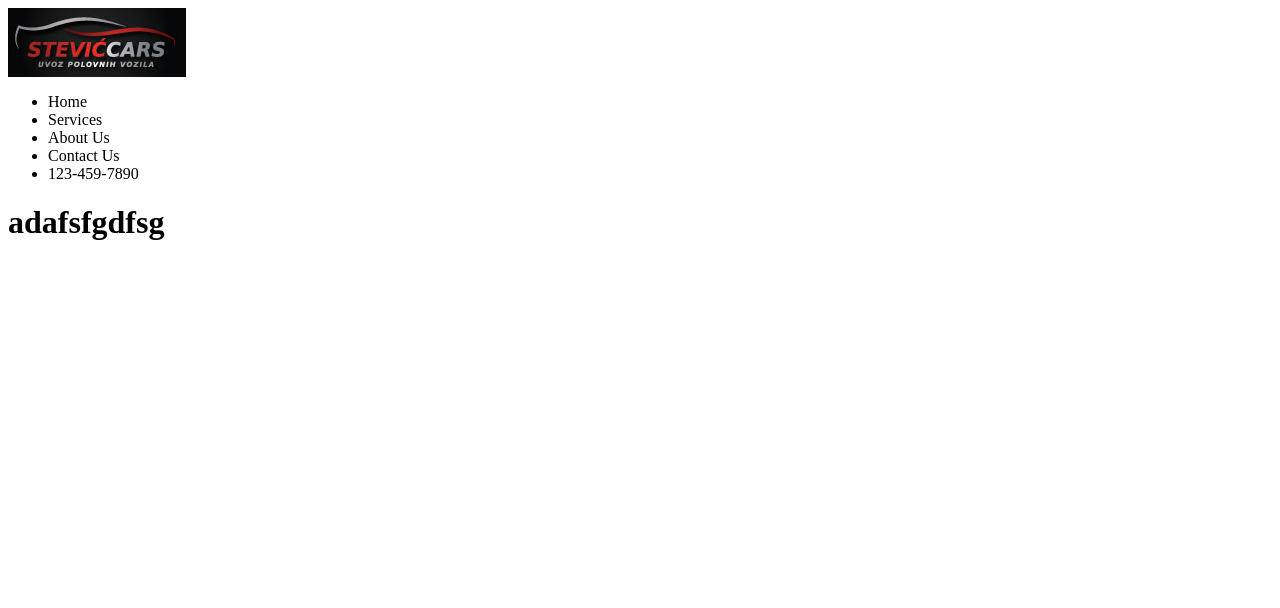
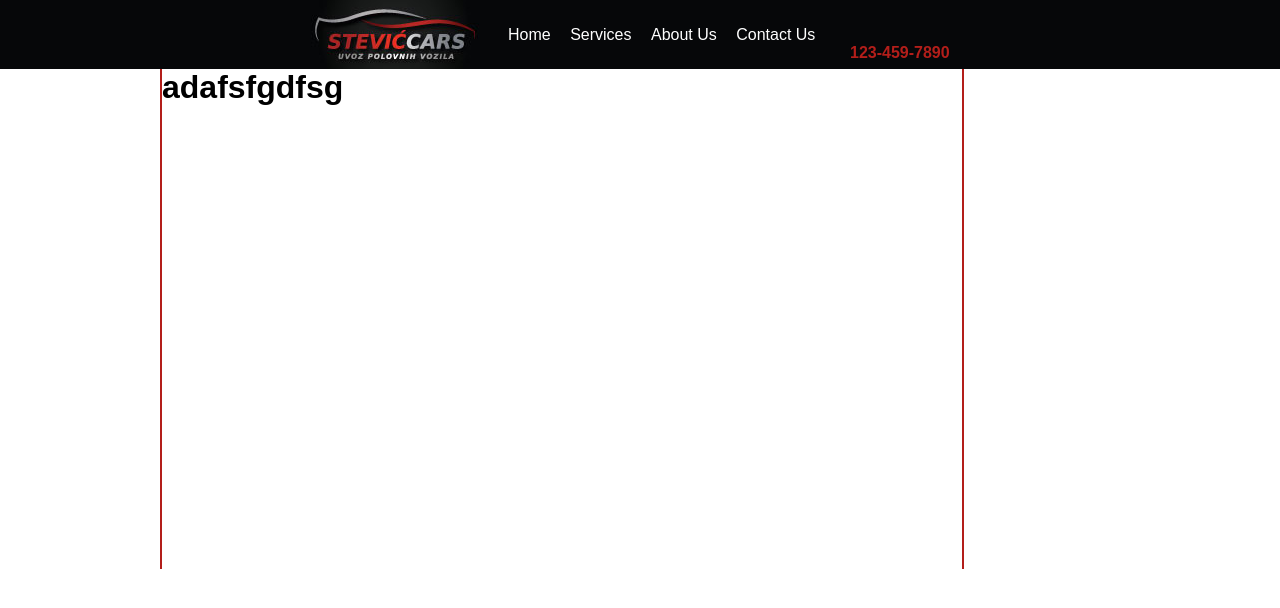
Before and after one commit to Filip292/StevicCars.github.io, a plain HTML site: page index.html in a window 1280 px wide. Drawn offline with Linux system fonts and the light colour scheme.

Commit message:
Update index.html

```diff
--- a/index.html
+++ b/index.html
@@ -1,8 +1,7 @@
-
 <html>
 	<head>
 		<title >StevicCars</title>
-		<link rel="stylesheet" type="text/css" href="cssmain.css">
+		<link rel="stylesheet" type="text/css" href="main.css">
 
 	</head>
 <body>
@@ -25,9 +24,5 @@
 
 		</div>
 	</footer>
-
-
-
-
 </body>
 </html>
```
